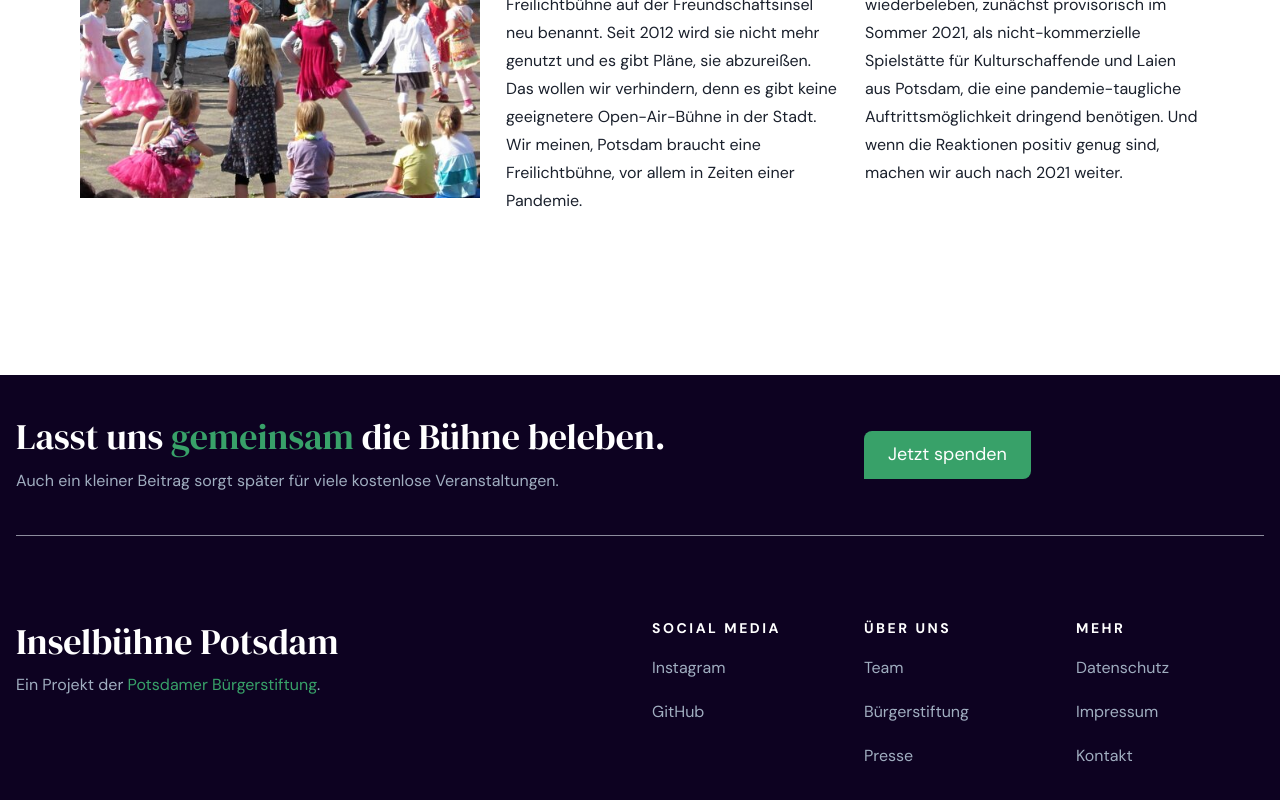
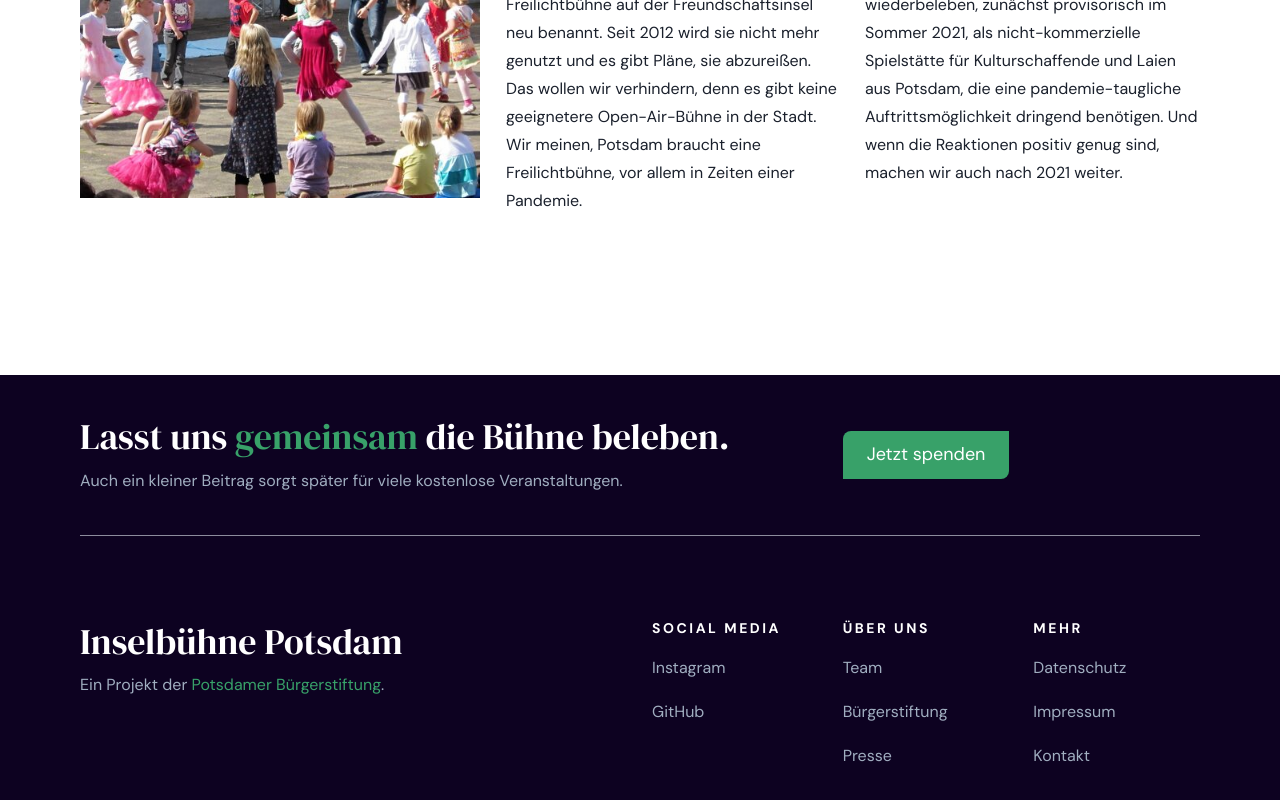
Before and after one commit to potsdamer-buergerstiftung/inselbuehne, a Next.js app: page / in a window 1280 px wide. Shown: the part 933-1733 px from the top of the page. Built offline with nearby package versions, Linux system fonts and the light colour scheme.

Commit message:
make container smaller

```diff
--- a/components/Footer.tsx
+++ b/components/Footer.tsx
@@ -22,7 +22,7 @@ function MenuItem(props) {
 export default function Footer() {
   return (
     <Box as="footer" background="dark" color="gray.400" py="16">
-      <Container maxW="7xl" py="5">
+      <Container maxW="6xl" py="5">
         <Grid
           columnGap={6}
           rowGap={12}
--- a/components/Layout.tsx
+++ b/components/Layout.tsx
@@ -26,7 +26,7 @@ export default function Layout(props) {
       <Header fluid={props.fluid} />
       {props.children}
       <Box as="section" background="dark" color="gray.400">
-        <Container maxW="7xl">
+        <Container maxW="6xl">
           <Box h="10" w="100%" />
           <Grid
             alignItems="center"
```
